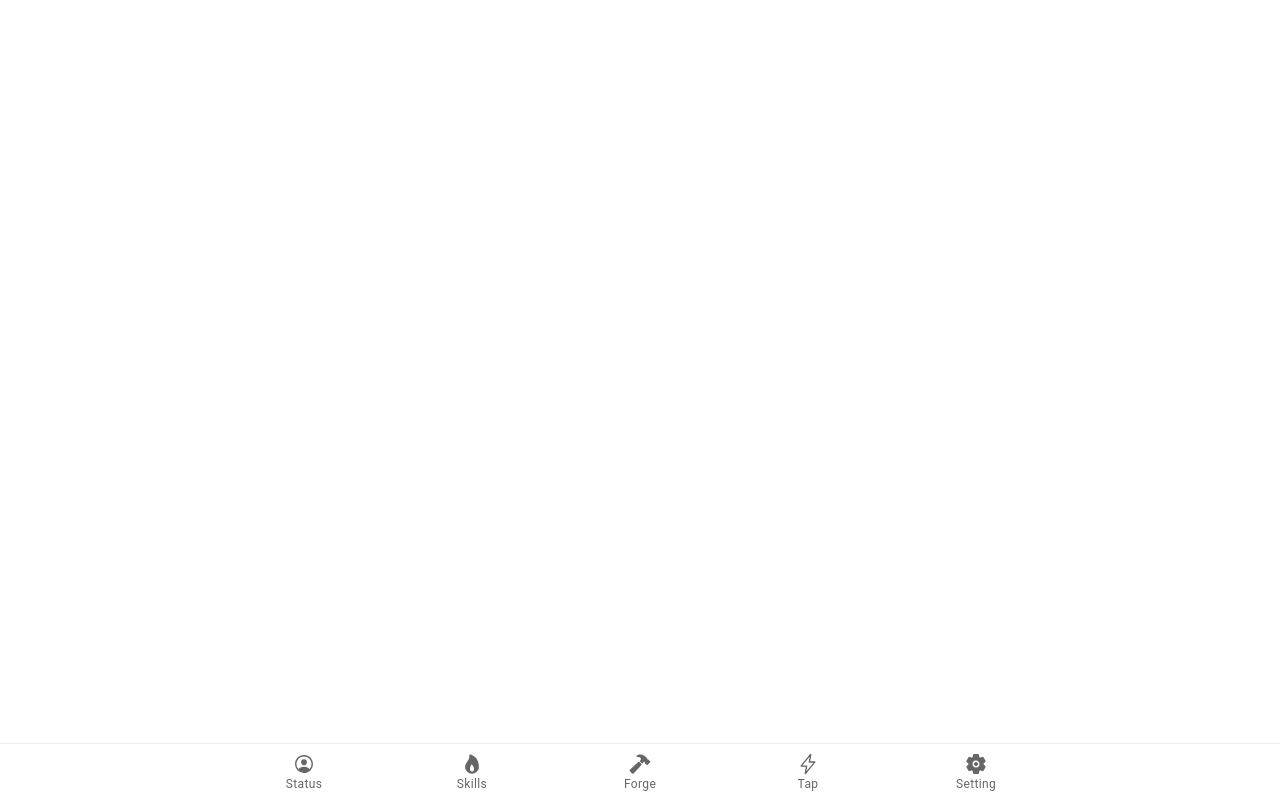
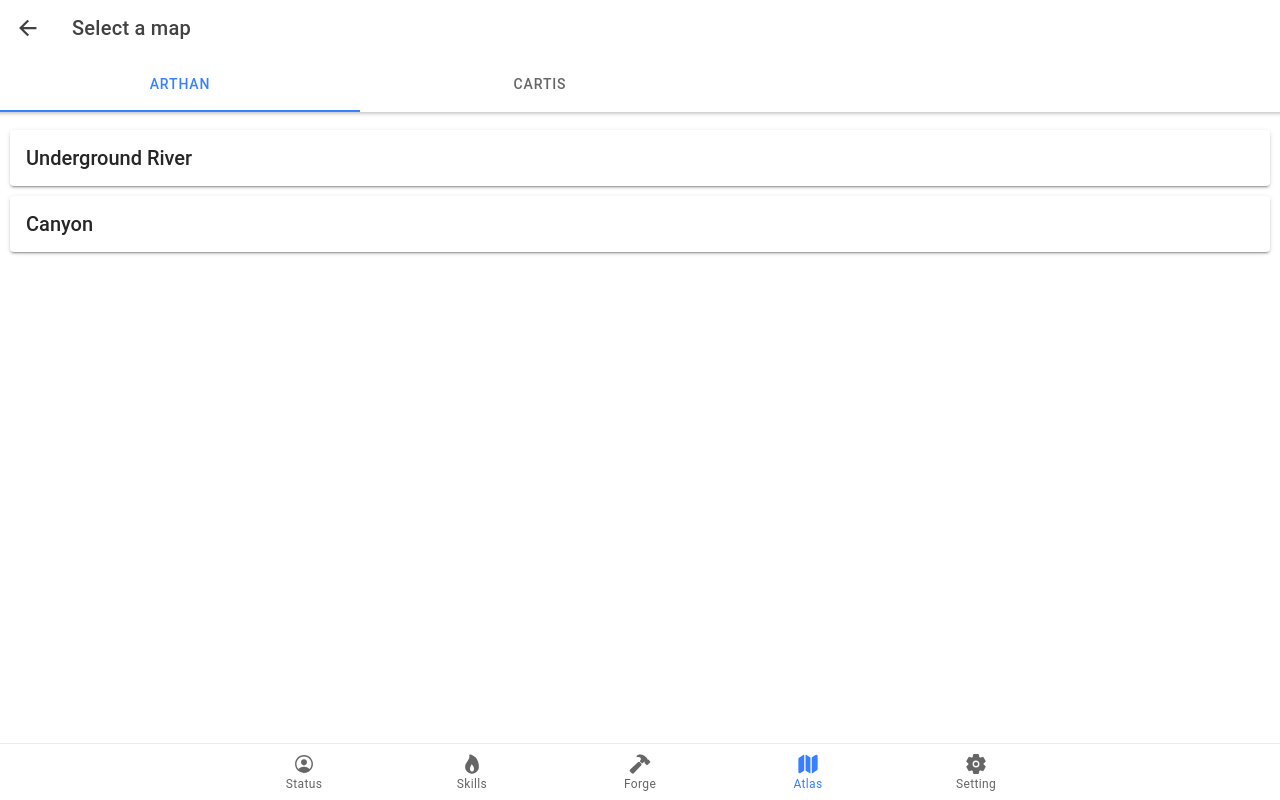
Before and after one commit to ngocnv371/silent-forge, a React (Create React App) app: page /atlas in a window 1280 px wide. Built offline with nearby package versions, Linux system fonts and the light colour scheme.

Commit message:
add atlas page

```diff
--- a/src/App.tsx
+++ b/src/App.tsx
@@ -21,19 +21,19 @@ import {
   setupIonicReact,
 } from '@ionic/react';
 import { Redirect, Route } from 'react-router-dom';
-import { flame, flashOutline, personCircleOutline, hammer, settings } from 'ionicons/icons';
+import { flame, map, personCircleOutline, hammer, settings } from 'ionicons/icons';
 
 import { IonReactRouter } from '@ionic/react-router';
 import Setting from './pages/setting';
 import Skills from './pages/skills';
 import Status from './pages/status';
-import Tap from './pages/tap';
 import Zones from './pages/zones';
 import Forge from './pages/forge';
 import WikiItems from './pages/wiki/items';
 import WikiModifiers from './pages/wiki/modifiers';
 import WikiMonsters from './pages/wiki/monsters';
 import WikiAtlas from './pages/wiki/atlas';
+import Atlas from './pages/atlas';
 
 setupIonicReact();
 
@@ -61,8 +61,8 @@ const App: React.FC = () => (
           <Route exact path="/wiki/atlas">
             <WikiAtlas />
           </Route>
-          <Route exact path="/tap">
-            <Tap />
+          <Route exact path="/atlas">
+            <Atlas />
           </Route>
           <Route exact path="/forge">
             <Forge />
@@ -87,9 +87,9 @@ const App: React.FC = () => (
             <IonIcon icon={hammer} />
             <IonLabel>Forge</IonLabel>
           </IonTabButton>
-          <IonTabButton tab="tap" href="/tap">
-            <IonIcon icon={flashOutline} />
-            <IonLabel>Tap</IonLabel>
+          <IonTabButton tab="atlas" href="/atlas">
+            <IonIcon icon={map} />
+            <IonLabel>Atlas</IonLabel>
           </IonTabButton>
           <IonTabButton tab="setting" href="/setting">
             <IonIcon icon={settings} />
--- a/src/data/atlas.ts
+++ b/src/data/atlas.ts
@@ -2,7 +2,7 @@ import Atlas from '../models/atlas';
 
 const regions = require('./raw/atlas.json') as Atlas.Region[];
 
-export const maps = regions.flatMap((r) => r.maps.map((m) => ({ ...m, region: r.name })));
+export const maps: Atlas.Map[] = regions.flatMap((r) => r.maps.map((m) => ({ ...m, region: r.name })));
 
 export const tags = maps.reduce((p, c) => {
   return [...p, ...(c.tags || []).filter((i) => !p.includes(i))];
--- /dev/null
+++ b/src/pages/atlas.tsx
@@ -0,0 +1,85 @@
+import {
+  IonBackButton,
+  IonButtons,
+  IonCard,
+  IonCardHeader,
+  IonCardTitle,
+  IonContent,
+  IonHeader,
+  IonItem,
+  IonLabel,
+  IonList,
+  IonPage,
+  IonSegment,
+  IonSegmentButton,
+  IonTitle,
+  IonToolbar,
+} from '@ionic/react';
+
+import { useEffect, useState } from 'react';
+import regions from '../data/atlas';
+import Atlas from '../models/atlas';
+
+const segments = regions.map((r) => (
+  <IonSegmentButton key={r.name} value={r.name}>
+    <IonLabel>{r.name}</IonLabel>
+  </IonSegmentButton>
+));
+
+const MapItem: React.FC<{ map: Atlas.Map }> = ({ map }) => {
+  return (
+    <IonCard key={map.name} id={`map-${map.name}`}>
+      <IonCardHeader>
+        <IonCardTitle>{map.name}</IonCardTitle>
+      </IonCardHeader>
+    </IonCard>
+  );
+};
+
+const AtlasView: React.FC = () => {
+  const [region, setRegion] = useState(regions[0].name);
+  const [maps, setMaps] = useState(regions[0].maps);
+
+  useEffect(() => {
+    const r = regions.find((r) => r.name === region);
+    if (!r) {
+      console.error(`region '${region}' not found`);
+      return;
+    }
+    console.log(`map list updated`);
+    console.table(r.maps);
+    setMaps(r.maps);
+  }, [region]);
+
+  return (
+    <IonPage id="maps-page">
+      <IonHeader>
+        <IonToolbar>
+          <IonButtons slot="start">
+            <IonBackButton defaultHref="/" />
+          </IonButtons>
+          <IonTitle>Select a map</IonTitle>
+        </IonToolbar>
+        <IonToolbar>
+          <IonSegment scrollable onIonChange={(e) => e.detail.value && setRegion(e.detail.value)} value={region}>
+            {segments}
+          </IonSegment>
+        </IonToolbar>
+      </IonHeader>
+      <IonContent fullscreen>
+        <IonList>
+          {maps?.map((item) => (
+            <MapItem key={item.name} map={item} />
+          ))}
+          {!maps && (
+            <IonItem>
+              <IonLabel>No maps found!</IonLabel>
+            </IonItem>
+          )}
+        </IonList>
+      </IonContent>
+    </IonPage>
+  );
+};
+
+export default AtlasView;
```
